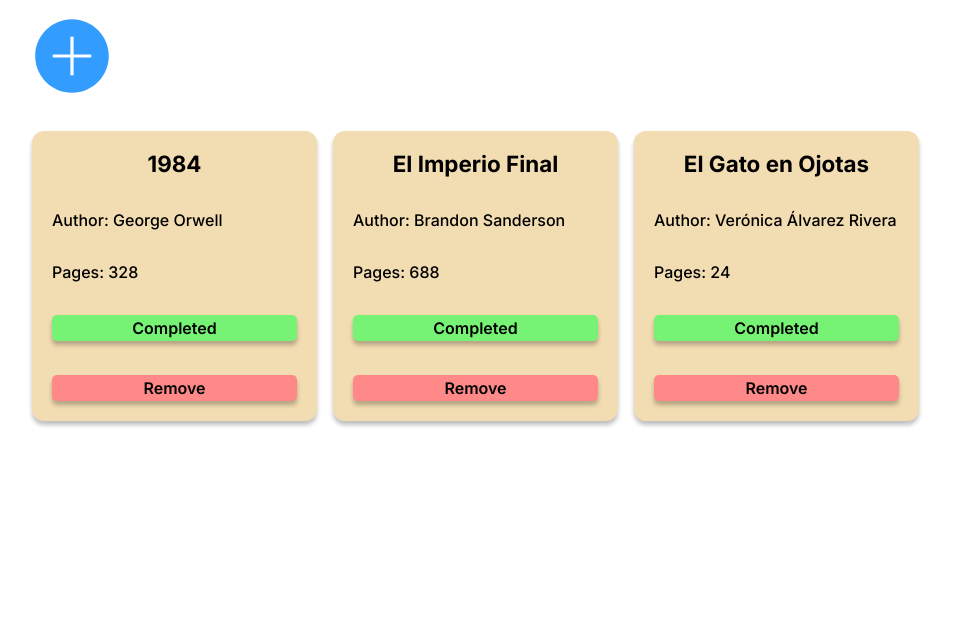
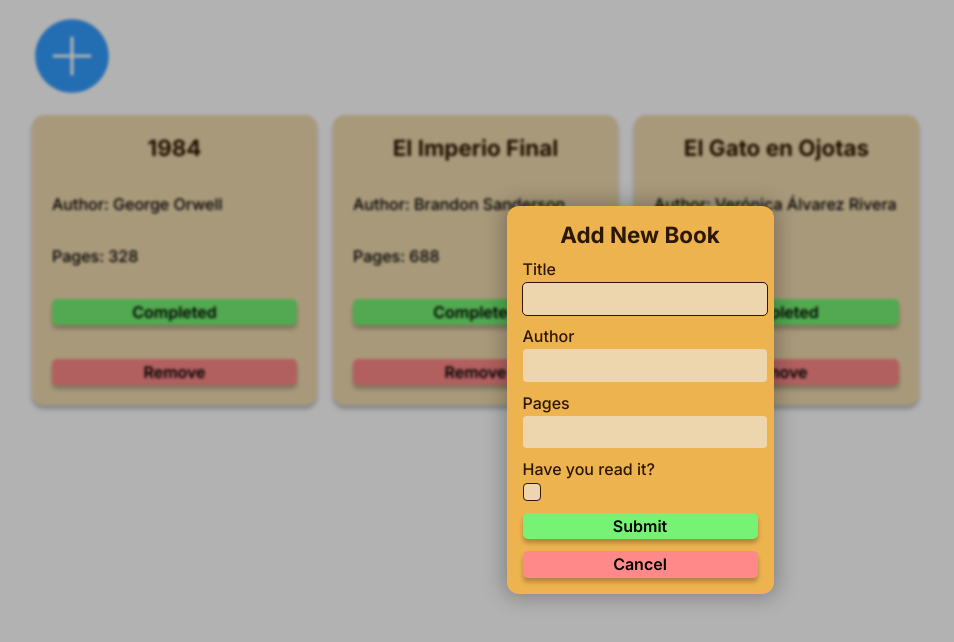
Before and after one commit to MatBenA/library, a website: page index.html in a window 1280 px wide. Both pictures are taken after a click on the picture 72 px from the left and 56 px from the top of the page. Shown: the whole page, without its empty margins (0-954 px from the left). Drawn offline with Linux system fonts and the light colour scheme.

Commit message:
modal form and modal styling added

```diff
--- a/index.html
+++ b/index.html
@@ -7,9 +7,14 @@
         <link rel="stylesheet" href="./styles/card.css" />
         <link rel="stylesheet" href="./styles/normalize.css" />
         <link rel="stylesheet" href="./styles/add-book.css" />
+        <link rel="stylesheet" href="./styles/modal.css" />
         <link rel="preconnect" href="https://fonts.googleapis.com" />
         <link rel="preconnect" href="https://fonts.gstatic.com" crossorigin />
-        <link rel="icon" href="./assets/brown-book.png" type="image/icon type" />
+        <link
+            rel="icon"
+            href="./assets/brown-book.png"
+            type="image/icon type"
+        />
         <link
             href="https://fonts.googleapis.com/css2?family=Inter:wght@100..900&display=swap"
             rel="stylesheet"
@@ -18,14 +23,30 @@
     </head>
     <body>
         <img src="./assets/plus-icon.svg" alt="" class="add-icon" />
-        <section class="library">
-            <!--             <div class="book-card">
-                <h3>El Imperio Final</h3>
-                <div>Author: Brandon Sanderson</div>
-                <div>Pages: 688</div>
-                <button class="completed">Completed</button>
-                <button class="remove">Remove</button>
-            </div> -->
-        </section>
+        <dialog id="dialog">
+            <form action="">
+                <h3>Add New Book</h3>
+                <p>
+                    <label for="title">Title </label>
+                    <input id="title" name="title" type="text" autofocus />
+                </p>
+                <p>
+                    <label for="author">Author </label>
+                    <input id="author" name="author" type="text" />
+                </p>
+                <p>
+                    <label for="pages">Pages </label>
+                    <input id="pages" name="pages" type="text" />
+                </p>
+                <p>
+                    <label for="isread">Have you read it?</label>
+                    <input id="isread" name="isread" type="checkbox" />
+                </p>
+
+                <button type="submit" class="green-btn">Submit</button>
+                <button class="red-btn">Cancel</button>
+            </form>
+        </dialog>
+        <section class="library"></section>
     </body>
 </html>
--- a/src/script.js
+++ b/src/script.js
@@ -34,8 +34,8 @@ function displayBook({ title, author, pages, isRead }) {
     displayElement(card, "h3", title);
     displayElement(card, "div", `Author: ${author}`);
     displayElement(card, "div", `Pages: ${pages}`);
-    displayElement(card, "button", "Completed", "completed");
-    displayElement(card, "button", "Remove", "remove");
+    displayElement(card, "button", "Completed", "green-btn");
+    displayElement(card, "button", "Remove", "red-btn");
 }
 
 //creates an html element given its parent, tag, text and class, return created element
@@ -52,3 +52,10 @@ function displayElement(parent, tagName, innerText, className) {
     users to input the details for the new book: author, title,
     number of pages, whether it’s been read
 */
+
+const showBtn = document.querySelector(".add-icon");
+const dialog = document.getElementById("dialog");
+
+showBtn.addEventListener("click", () => {
+    dialog.showModal();
+});
--- a/styles/add-book.css
+++ b/styles/add-book.css
@@ -4,7 +4,7 @@ img {
     cursor: pointer;
     margin-left: 2rem;
     margin-top: 1rem;
-    transition: transform 0.7s;
+    transition: transform 0.6s;
 }
 
 img:hover {
--- a/styles/card.css
+++ b/styles/card.css
@@ -8,18 +8,24 @@
     --btn-red: #ff8989;
     --btn-red-hver: #ff4747;
     --btn-red-clck: #b02525;
+    --font-color: #2e1700;
+    --modal-bkgc: #ecb34f;
 }
+
+/* GENERAL STYLES */
 
 body {
     font-family: "Inter", sans-serif;
     font-optical-sizing: auto;
     font-weight: 400;
     font-style: normal;
+    background-color: #ffffff;
 }
 
 h3,
 p {
     margin: 0;
+    color: var(--font-color);
 }
 
 h3 {
@@ -28,8 +34,10 @@ h3 {
     font-weight: bold;
 }
 
+/* CARD STYLES */
+
 .library {
-    padding: 2rem;
+    padding: 1rem 2rem;
     display: flex;
     gap: 1rem;
     flex-wrap: wrap;
@@ -53,7 +61,7 @@ h3 {
     font-weight: 500;
 }
 
-.book-card > button {
+button {
     border-radius: 5px;
     outline: none;
     border: none;
@@ -63,28 +71,110 @@ h3 {
     font-weight: 600;
 }
 
-.completed {
+.green-btn {
     background-color: var(--btn-grn);
     transition: background-color 0.3s;
 }
 
-.completed:hover {
+.green-btn:hover {
     background-color: var(--btn-grn-hver);
 }
 
-.completed:active {
+.green-btn:active {
     background-color: var(--btn-grn-clck);
 }
 
-.remove {
+.red-btn {
     background-color: var(--btn-red);
     transition: background-color 0.2s;
 }
 
-.remove:hover {
+.red-btn:hover {
     background-color: var(--btn-red-hver);
 }
 
-.remove:active {
+.red-btn:active {
     background-color: var(--btn-red-clck);
 }
+
+/* MODAL STYLES */
+
+:modal {
+    border: none;
+    border-radius: 12px;
+    background-color: var(--modal-bkgc);
+    box-shadow: 0 0 20px 4px rgb(0, 0, 0, 0.25);
+    width: 235px;
+}
+
+dialog::backdrop {
+    backdrop-filter: blur(1.5px);
+    background-color: rgb(0, 0, 0, 0.3);
+}
+
+form {
+    display: flex;
+    flex-direction: column;
+    gap: 12px;
+}
+
+form > p {
+    display: flex;
+    flex-direction: column;
+    gap: 4px;
+    font-weight: 500;
+    font-size: 16px;
+    align-items: start;
+}
+
+form > label {
+    margin: 70px;
+}
+
+form input {
+    appearance: none;
+    border: none;
+    border-radius: 4px;
+    outline: none;
+    padding: 7px 5px;
+    background-color: #edd6ae;
+    color: var(--font-color);
+}
+
+form input:hover {
+    background-color: #ffe8bf;
+}
+
+form input:focus {
+    outline: solid 1.5px var(--font-color);
+}
+
+input[type="checkbox"] {
+    margin: 0;
+    font: inherit;
+    color: currentColor;
+    width: 18px;
+    height: 18px;
+    border: 1px solid var(--font-color);
+
+    display: grid;
+    place-content: center;
+}
+
+input[type="checkbox"]::before {
+    content: "";
+    width: 12px;
+    height: 12px;
+    border-radius: 2px;
+    transform: scale(0);
+    transition: 120ms transform ease-in-out;
+    box-shadow: inset 1em 1em var(--font-color);
+
+    transform-origin: bottom left;
+  clip-path: polygon(14% 44%, 0 65%, 50% 100%, 100% 16%, 80% 0%, 43% 62%);
+
+}
+
+input[type="checkbox"]:checked::before {
+    transform: scale(1);
+}
```
Also changed, not shown: styles/modal.css (added).
